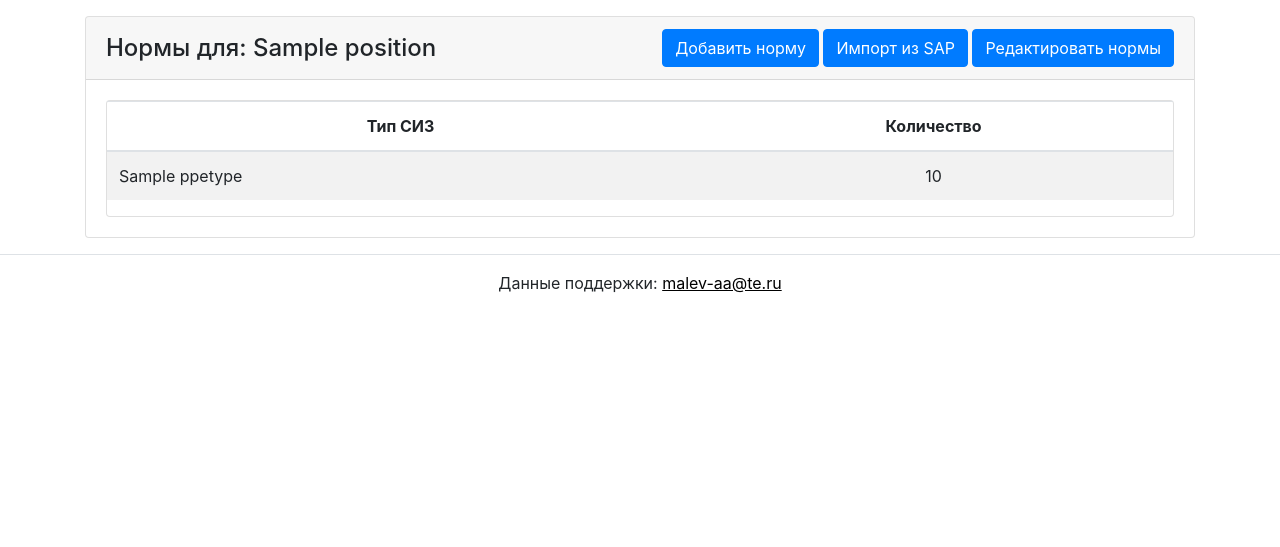
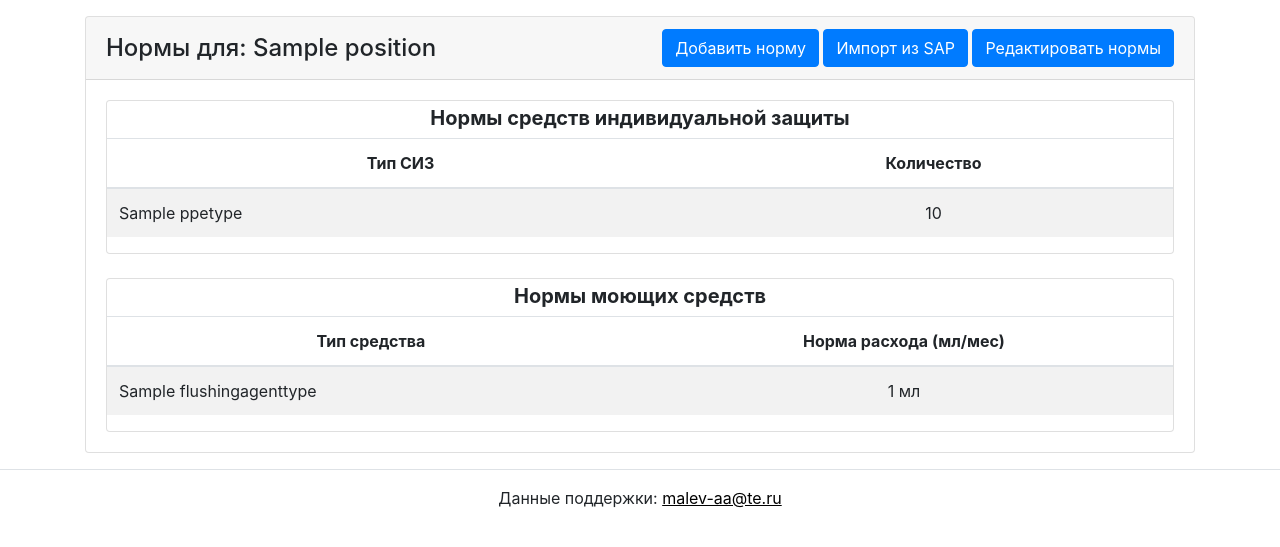
Before and after one commit to bearvar/siz_manager, a Django app: page /position/1/ in a window 1280 px wide. Shown: the part 60-607 px from the top of the page. Run offline with Django 3.2, Linux system fonts and the light colour scheme; a user stored in the database is signed in; tables that the repository leaves empty hold one stand-in row (values such as "Sample post"); some libraries are stand-ins or nearby versions.

Commit message:
Добавлено отображение выданных смывающих средств в нормах должности

```diff
--- a/manager/core/views.py
+++ b/manager/core/views.py
@@ -14,7 +14,7 @@ from django.shortcuts import get_object_or_404, redirect, render
 from django.urls import reverse
 from django.utils import timezone
 from .forms import EmployeeForm, IssueCreateForm, NormCreateForm, PositionForm, NormHeightCreateForm, SAPImportForm, EmployeeImportItemsForm, FlushingNormCreateForm
-from .models import Employee, Issue, Norm, PPEType, Position, NormHeight, HeightGroup
+from .models import Employee, Issue, Norm, PPEType, Position, NormHeight, HeightGroup, FlushingAgentNorm
 from users.models import CustomUser
 from xmlrpc.client import Boolean
 from django.views.decorators.http import require_http_methods
@@ -209,7 +209,7 @@ def create_norm(request, position_id):
 
 @login_required
 def create_flushing_norm(request, position_id):
-    """Создание нормы для смывочных средств"""
+    """Создание нормы для смывающих средств"""
     position = get_object_or_404(Position, pk=position_id)
 
     if request.method == 'POST':
@@ -218,7 +218,7 @@ def create_flushing_norm(request, position_id):
             norm = form.save(commit=False)
             norm.position = position
             norm.save()
-            messages.success(request, 'Норма для смывочных средств успешно создана')
+            messages.success(request, 'Норма для смывающих средств успешно создана')
             return redirect('core:position_detail', position_id=position.id)
     else:
         form = FlushingNormCreateForm()
@@ -233,7 +233,12 @@ def create_flushing_norm(request, position_id):
 def position_detail(request, position_id):
     position = get_object_or_404(Position, pk=position_id)
     norms = Norm.objects.filter(position=position)
-    return render(request, 'core/position_detail.html', {'position': position, 'norms': norms})
+    flushing_norms = FlushingAgentNorm.objects.filter(position=position)
+    return render(request, 'core/position_detail.html', {
+        'position': position,
+        'norms': norms,
+        'flushing_norms': flushing_norms
+    })
 
 
 @login_required
--- a/manager/templates/core/create_flushing_norm.html
+++ b/manager/templates/core/create_flushing_norm.html
@@ -3,7 +3,7 @@
 
 {% block content %}
 <div class="container mt-4">
-    <h2>Создание нормы смывочных средств для должности: {{ position.name }}</h2>
+    <h2>Создание нормы смывающих средств для должности: {{ position.name }}</h2>
 
     <div class="card mt-3">
         <div class="card-body">
--- a/manager/templates/core/position_detail.html
+++ b/manager/templates/core/position_detail.html
@@ -25,6 +25,7 @@
 
     <div class="card-body">
       <div class="card">
+        <div class="text-center" style="margin-top: 5px;"><h5><b>Нормы средств индивидуальной защиты</b></h5></div>
         <table class="table table-striped">
           <thead>
             <tr>
@@ -46,6 +47,30 @@
           </tbody>
         </table>
       </div>
+
+      <div class="card mt-4">
+        <div class="text-center" style="margin-top: 5px;"><h5><b>Нормы моющих средств</b></h5></div>
+        <table class="table table-striped">
+          <thead>
+            <tr>
+              <th class="text-center">Тип средства</th>
+              <th class="text-center">Норма расхода (мл/мес)</th>
+            </tr>
+          </thead>
+          <tbody>
+            {% for norm in flushing_norms %}
+              <tr>
+                <td>{{ norm.agent_type.name }}</td>
+                <td class="text-center">{{ norm.monthly_ml }} мл</td>
+              </tr>
+            {% empty %}
+              <tr>
+                <td colspan="2" class="text-center">Нормы моющих средств не установлены</td>
+              </tr>
+            {% endfor %}
+          </tbody>
+        </table>
+      </div>
     </div>
   </div>
 </div>
```
Lines whose indentation alone changed are shown as unchanged.
